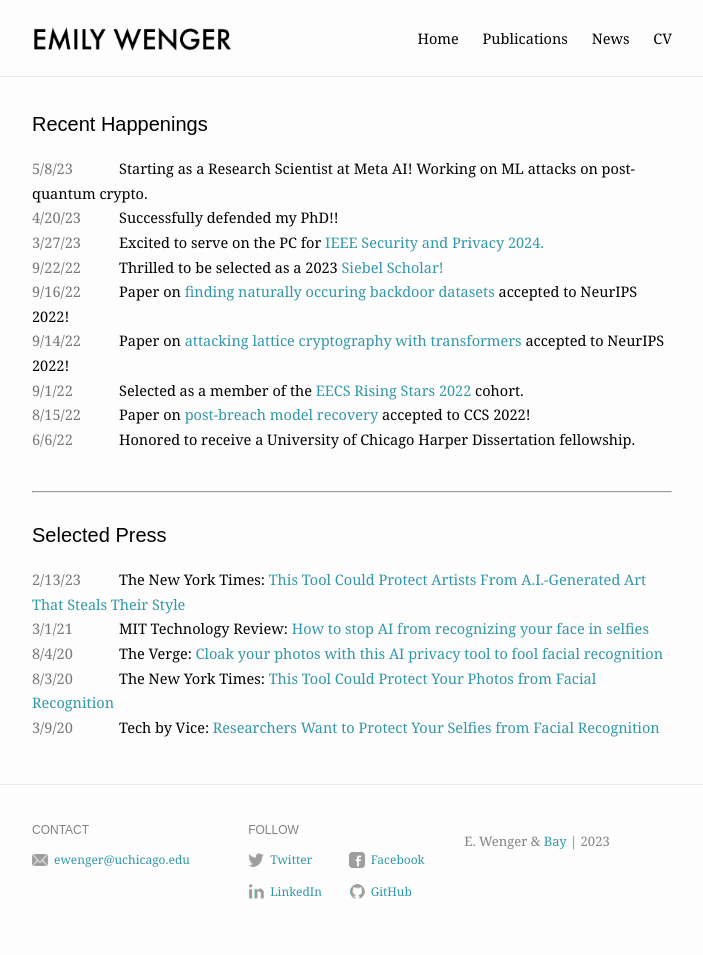
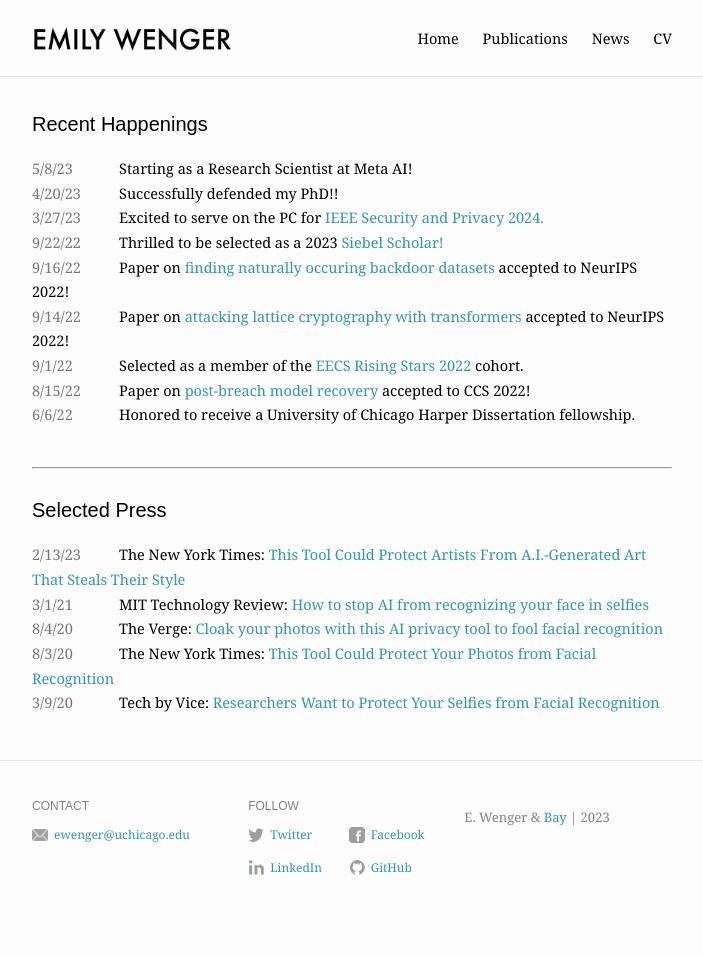
Before and after one commit to emilywenger/emilywenger.github.io, a Jekyll site: the page built from news.md, in a window 1280 px wide. Shown: the whole page, without its empty margins (288-991 px from the left). Built offline with Jekyll 4.4.1, drawn with Linux system fonts in a browser that asks for light colours; after the commit the page ends 931 px from its top, so only the background shows below that.

Commit message:
another fix

```diff
--- a/news.md
+++ b/news.md
@@ -5,7 +5,7 @@ slug: /news
 
 updates:
 - date: 2023-05-08
-  content: Starting as a Research Scientist at Meta AI! Working on ML attacks on post-quantum crypto.
+  content: Starting as a Research Scientist at Meta AI!
 
 - date: 2023-04-20
   content: Successfully defended my PhD!!
```
